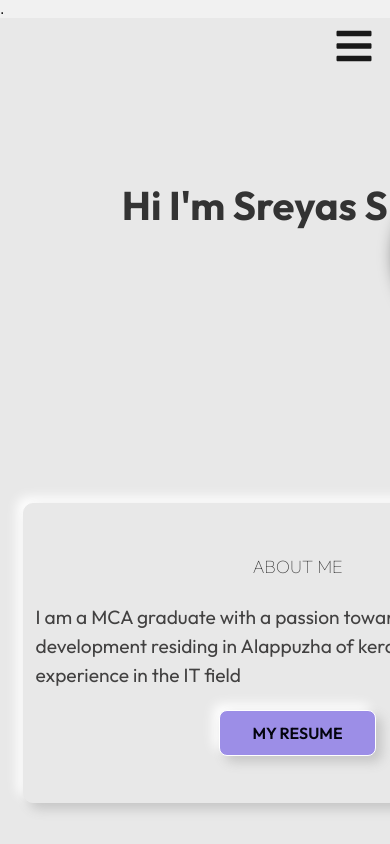
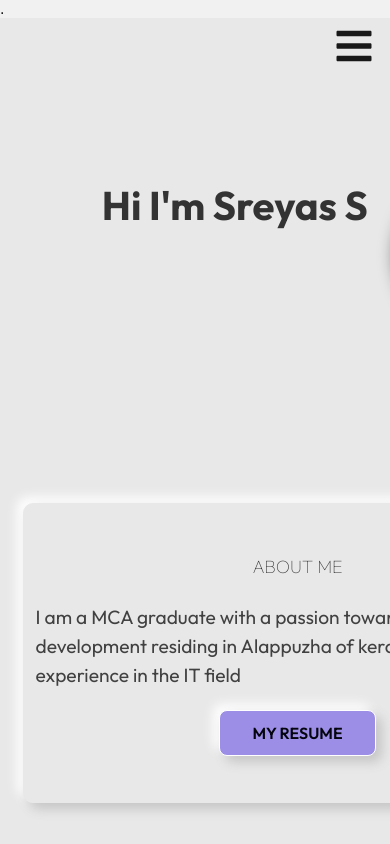
Before and after one commit to sreyas-sc/Portfolio, a React (Create React App) app: page / in a window 390 px wide. Shown: the top 844 px of the page. Built offline with nearby package versions, Linux system fonts and the light colour scheme.

Commit message:
Update HeroImgStyles.css

```diff
--- a/src/components/HeroImgStyles.css
+++ b/src/components/HeroImgStyles.css
@@ -128,7 +128,7 @@
 }
 
 .hero .content p{
-    margin-right:-10px;
+    margin-left:-20px;
     font-size: 2.4rem;
     font-weight: 200;
 
```
